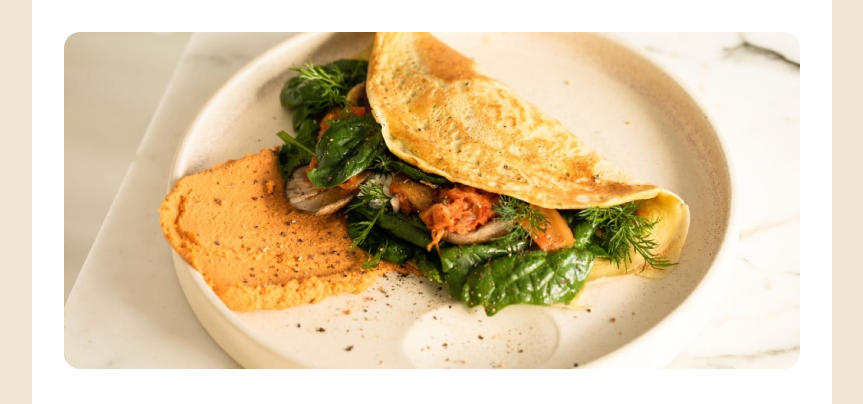
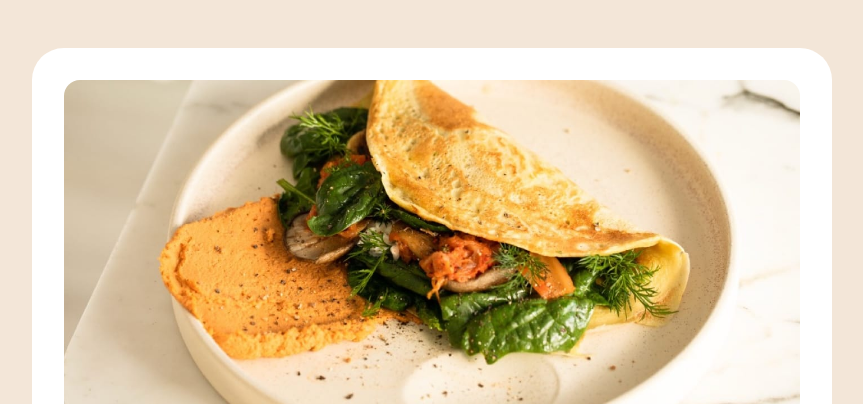
Before and after one commit to John-Davidson-8/fem-recipe-page-main, a plain HTML site: page index.html in a window 1280 px wide. Shown: the top 404 px of the page, without its empty margins (208-1071 px from the left). Drawn offline with Linux system fonts and the light colour scheme.

Commit message:
Complete Readme

```diff
--- a/css/styles.css
+++ b/css/styles.css
@@ -33,6 +33,8 @@ body {
 .container {
   max-width: 50rem;
   background-color: var(--secondary-1-white);
+  border-radius: 2rem;
+  margin-top: 3rem;
 }
 header {
   margin-bottom: 2.5rem;
```
Also changed, not shown: 1 other file.
